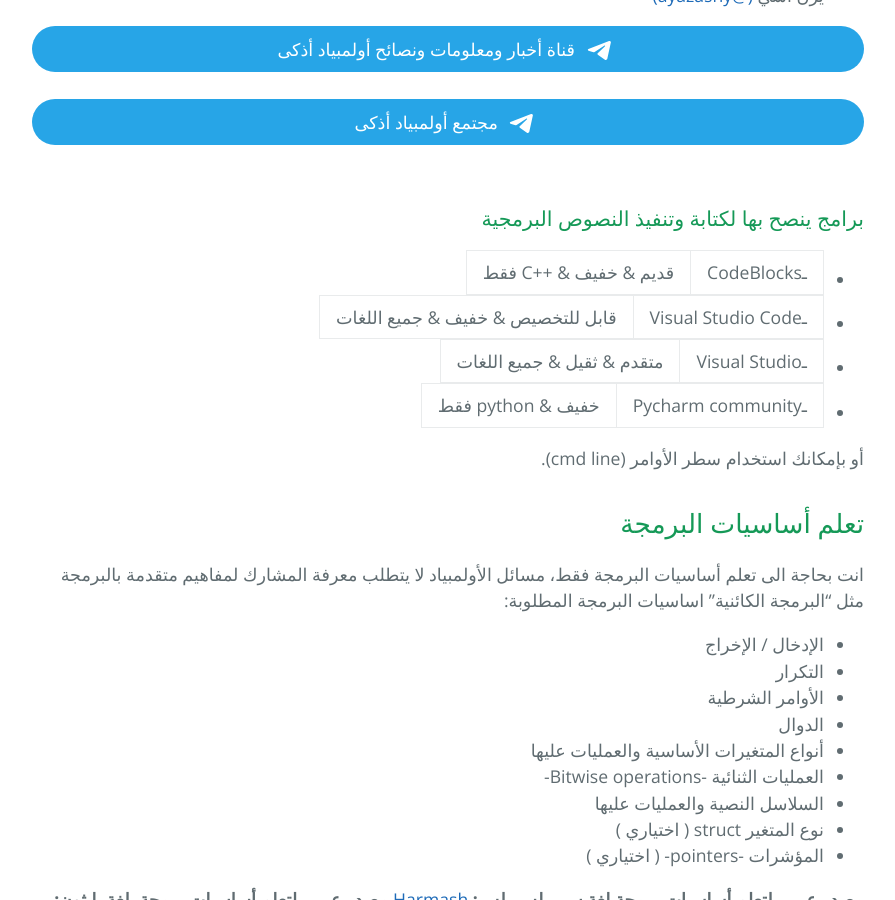
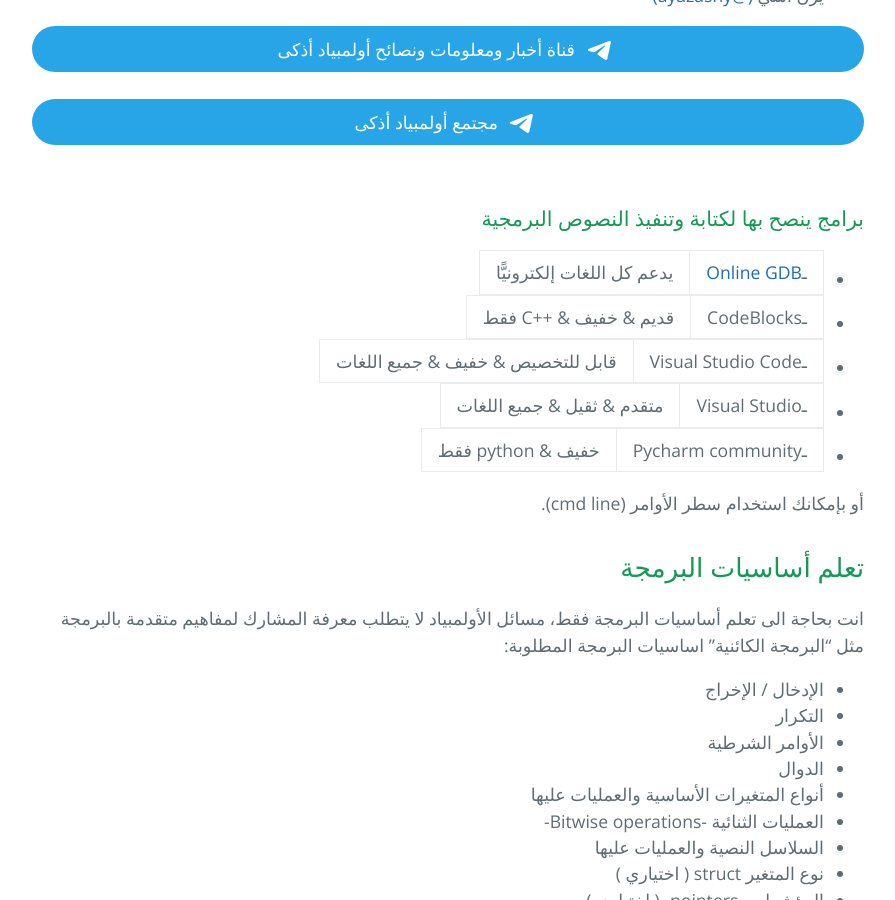
Before and after one commit to Teqaniaat/Teqaniaat, a Jekyll site: the page built from athka/athka_roadmap_ar.md, in a window 1280 px wide and 900 px high, scrolled down 487 px. Shown: the whole window, without its empty margins (192-1087 px from the left). Built offline with Jekyll 4.4.1, drawn with Linux system fonts in a browser that asks for light colours; the repository's description, which GitHub fills in, is left out.

Commit message:
Adding onlinegdb

```diff
--- a/athka/athka_roadmap_ar.md
+++ b/athka/athka_roadmap_ar.md
@@ -14,6 +14,7 @@ lang: ar
 
 {% include athka-tgchannel.html %}
 ### برامج ينصح بها لكتابة وتنفيذ النصوص البرمجية
+- ـ[Online GDB](https://onlinegdb.com) | يدعم كل اللغات إلكترونيًّا
 - ـCodeBlocks | قديم & خفيف & ++C فقط
 - ـVisual Studio Code | قابل للتخصيص & خفيف & جميع اللغات
 - ـVisual Studio | متقدم & ثقيل & جميع اللغات
```
